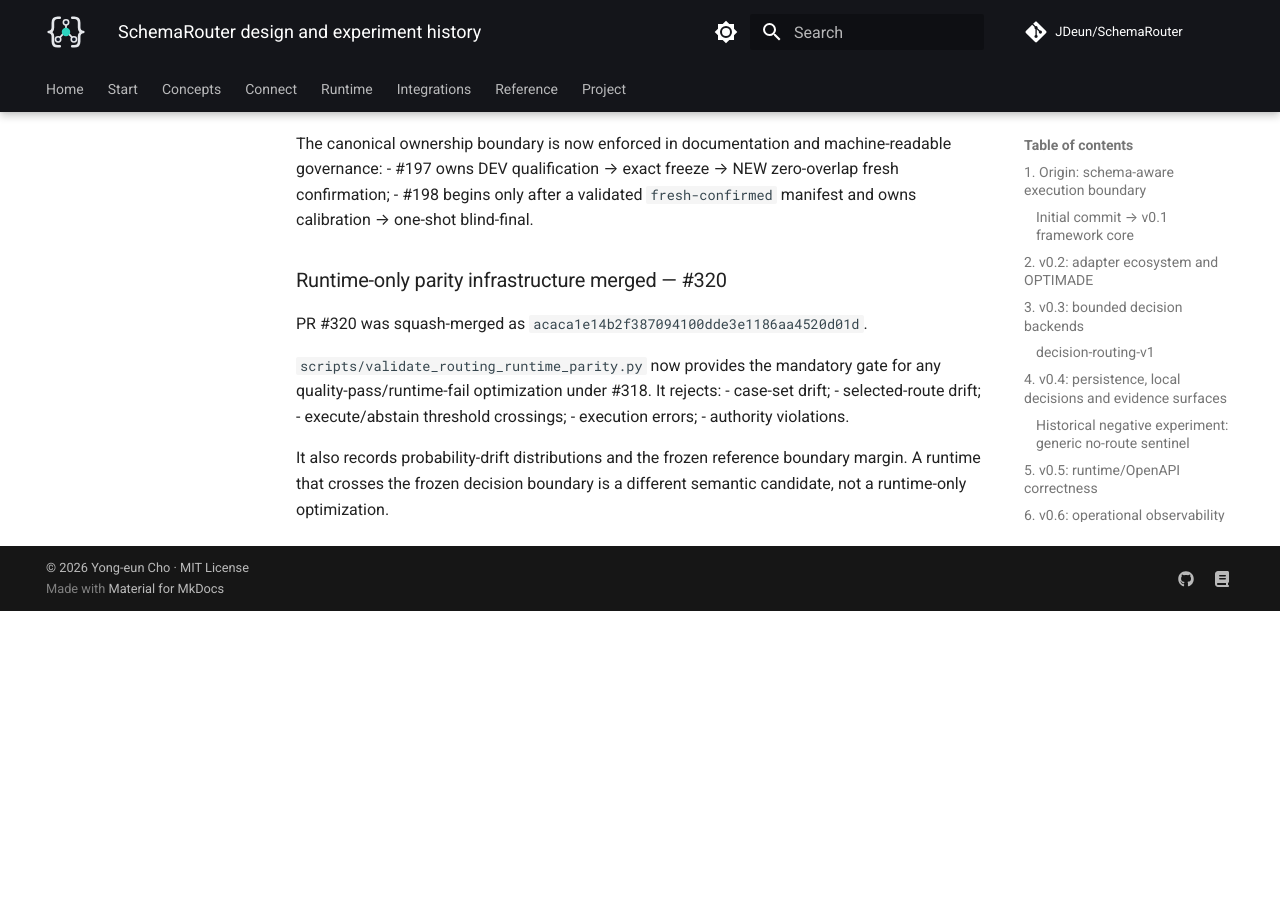
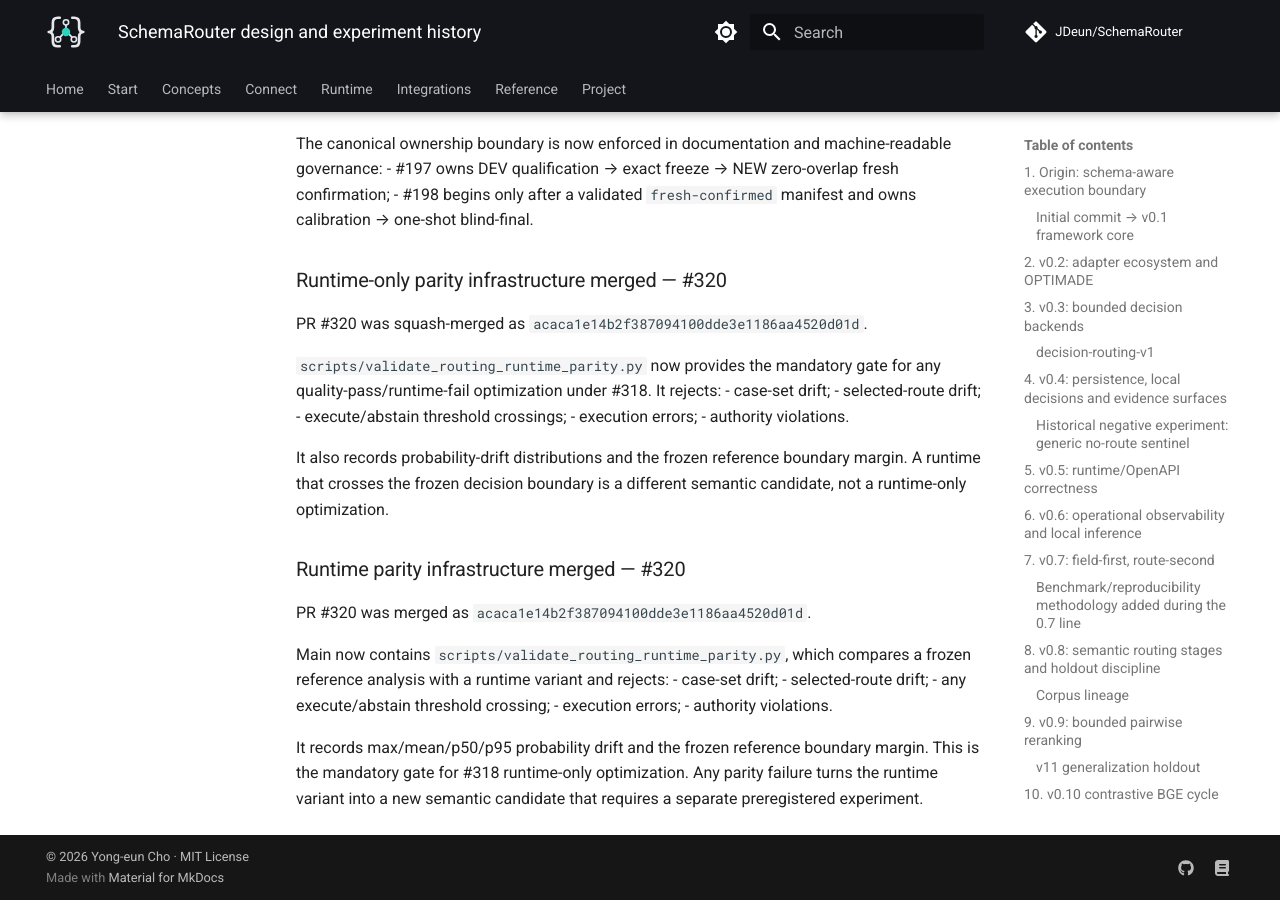
Before and after one commit to JDeun/SchemaRouter, an MkDocs documentation site: the page built from docs/research/design-and-experiment-history.md, in a window 1280 px wide and 900 px high, scrolled down 59721 px. Built offline with MkDocs 1.6.1 and Material for MkDocs 9.7.7, drawn with Linux system fonts in a browser that asks for light colours; comment, search, counter and statistics services are not loaded; before the commit the page ends 60332 px from its top, so only the background shows below that.

Commit message:
docs: record runtime parity validator merge

```diff
--- a/docs/research/design-and-experiment-history.md
+++ b/docs/research/design-and-experiment-history.md
@@ -2033,3 +2033,19 @@
 It also records probability-drift distributions and the frozen reference boundary margin. A runtime
 that crosses the frozen decision boundary is a different semantic candidate, not a runtime-only
 optimization.
+
+### Runtime parity infrastructure merged — #320
+
+PR #320 was merged as `acaca1e14b2f387094100dde3e1186aa4520d01d`.
+
+Main now contains `scripts/validate_routing_runtime_parity.py`, which compares a frozen reference
+analysis with a runtime variant and rejects:
+- case-set drift;
+- selected-route drift;
+- any execute/abstain threshold crossing;
+- execution errors;
+- authority violations.
+
+It records max/mean/p50/p95 probability drift and the frozen reference boundary margin.
+This is the mandatory gate for #318 runtime-only optimization. Any parity failure turns the runtime
+variant into a new semantic candidate that requires a separate preregistered experiment.
```
